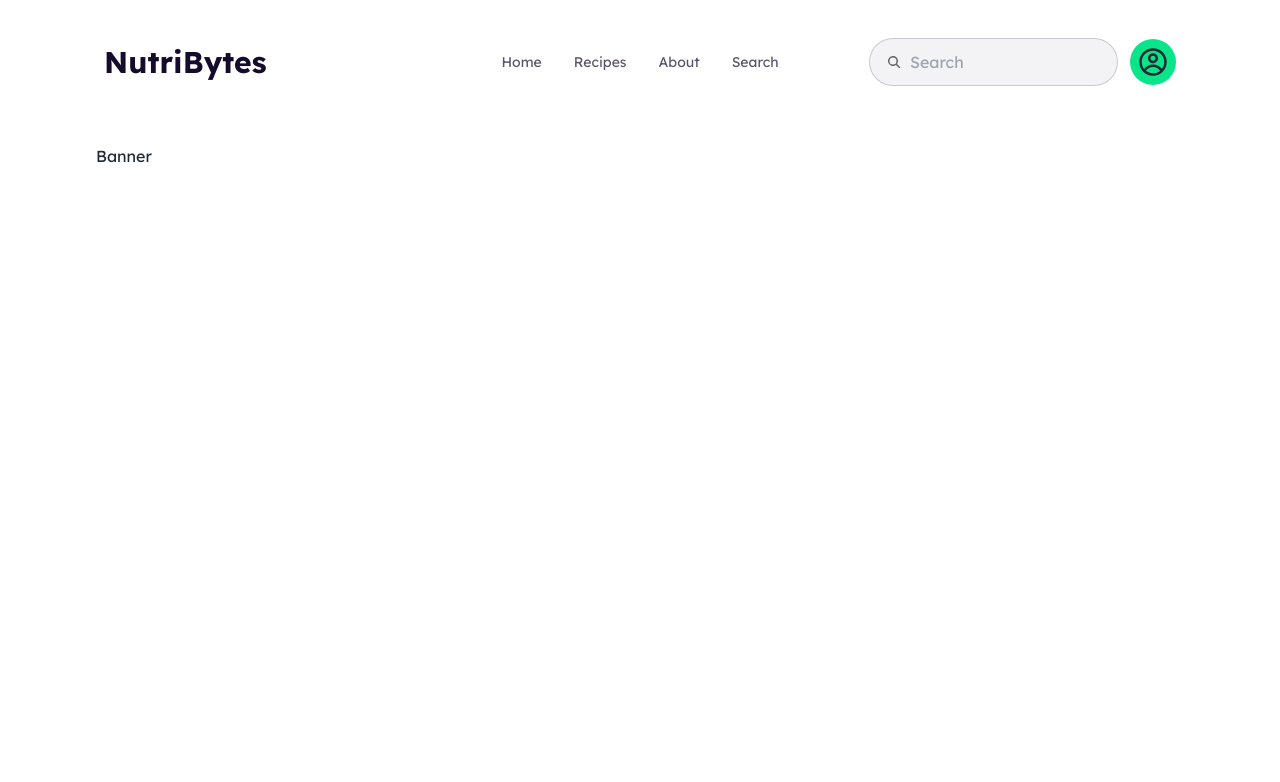
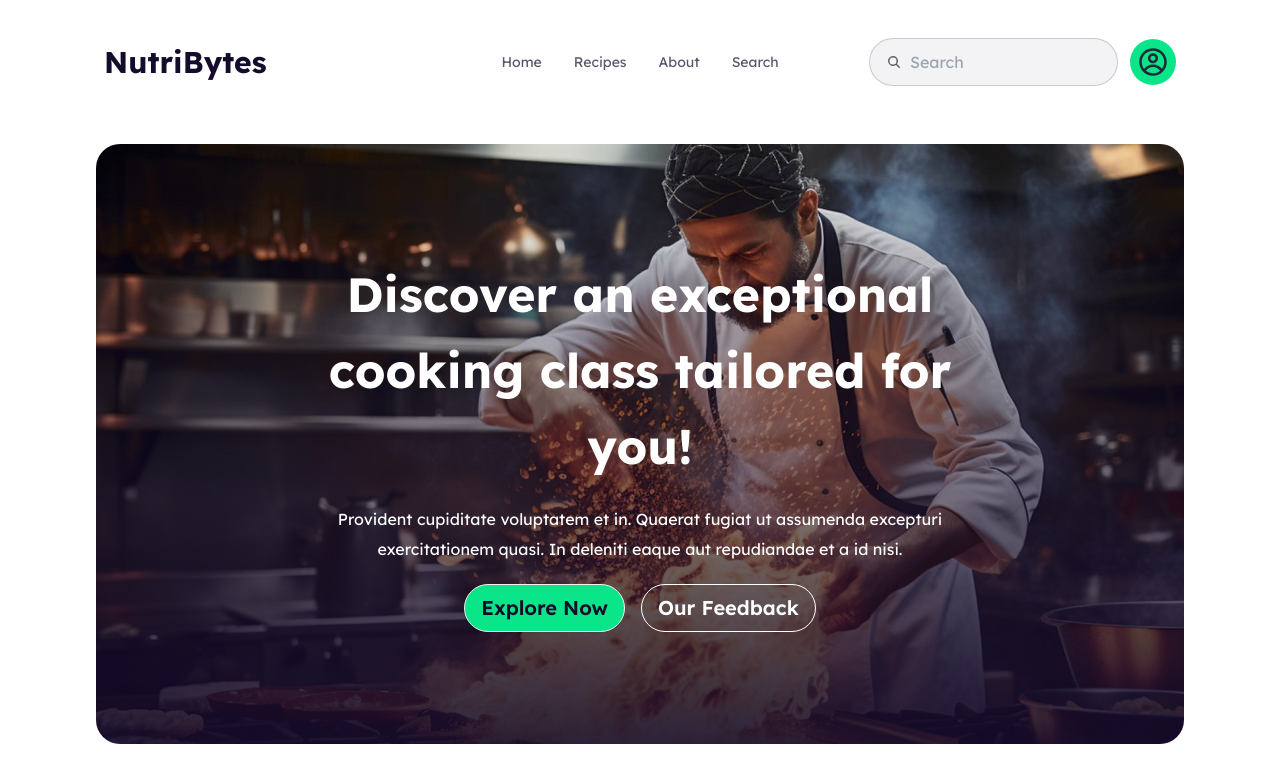
Before and after one commit to mstsurnalyakter/nutri_bytes, a React (Vite) app: page / in a window 1280 px wide. Shown: the top 782 px of the page. Built offline with nearby package versions, Linux system fonts and the light colour scheme.

Commit message:
banner components completed

```diff
--- a/src/components/Banner.jsx
+++ b/src/components/Banner.jsx
@@ -1,9 +1,38 @@
 import React from 'react'
+import banner from '../assets/banner.png'
 
 const Banner = () => {
   return (
-    <div>Banner</div>
-  )
+    <>
+      {/* <!-- banner section --> */}
+      <div
+        className={`hero min-h-[600px] rounded-3xl w-full bg-center  bg-cover  object-cover`}
+        style={{ backgroundImage: `url(${banner})` }}
+      >
+        <div className=""></div>
+        <div className="hero-content text-center text-neutral-content">
+          <div className=" w-3/5">
+            <h1 className="mb-5 text-5xl font-bold text-white leading-[76px]">
+              Discover an exceptional cooking class tailored for you!
+            </h1>
+            <p className="mb-5 text-white leading-[30px]">
+              Provident cupiditate voluptatem et in. Quaerat fugiat ut assumenda
+              excepturi exercitationem quasi. In deleniti eaque aut repudiandae
+              et a id nisi.
+            </p>
+            <div className=" space-x-4">
+              <button className="btn bg-[#0BE58A] hover:bg-[#03d47d] text-[#150B2B] text-xl font-semibold rounded-full">
+                Explore Now
+              </button>
+              <button className="btn btn-outline text-xl font-semibold rounded-full text-white hover:border-white hover:bg-transparent">
+                Our Feedback
+              </button>
+            </div>
+          </div>
+        </div>
+      </div>
+    </>
+  );
 }
 
 export default Banner
--- a/src/components/Navbar.jsx
+++ b/src/components/Navbar.jsx
@@ -7,7 +7,7 @@ const Navbar = () => {
       <div className="navbar bg-base-100">
         <div className="navbar-start">
           <div className="dropdown">
-            <div tabindex="0" role="button" className="btn btn-ghost lg:hidden">
+            <div tabIndex="0" role="button" className="btn btn-ghost lg:hidden">
               <svg
                 xmlns="http://www.w3.org/2000/svg"
                 className="h-5 w-5"
@@ -16,15 +16,15 @@ const Navbar = () => {
                 stroke="currentColor"
               >
                 <path
-                  stroke-linecap="round"
-                  stroke-linejoin="round"
-                  stroke-width="2"
+                  strokeLinecap="round"
+                  strokeLinejoin="round"
+                  strokeWidth="2"
                   d="M4 6h16M4 12h8m-8 6h16"
                 />
               </svg>
             </div>
             <ul
-              tabindex="0"
+              tabIndex="0"
               className="menu menu-sm dropdown-content mt-3 z-[1] p-2 shadow bg-base-100 rounded-box w-52 text-[#150B2BB3]"
             >
               <li className="">
@@ -68,9 +68,9 @@ const Navbar = () => {
               className="w-4 h-4 opacity-70"
             >
               <path
-                fill-rule="evenodd"
+                fillRule="evenodd"
                 d="M9.965 11.026a5 5 0 1 1 1.06-1.06l2.755 2.754a.75.75 0 1 1-1.06 1.06l-2.755-2.754ZM10.5 7a3.5 3.5 0 1 1-7 0 3.5 3.5 0 0 1 7 0Z"
-                clip-rule="evenodd"
+                clipRule="evenodd"
               />
             </svg>
             <input type="text" className="grow" placeholder="Search" />
```
Also changed, not shown: src/assets/banner.png (added).
